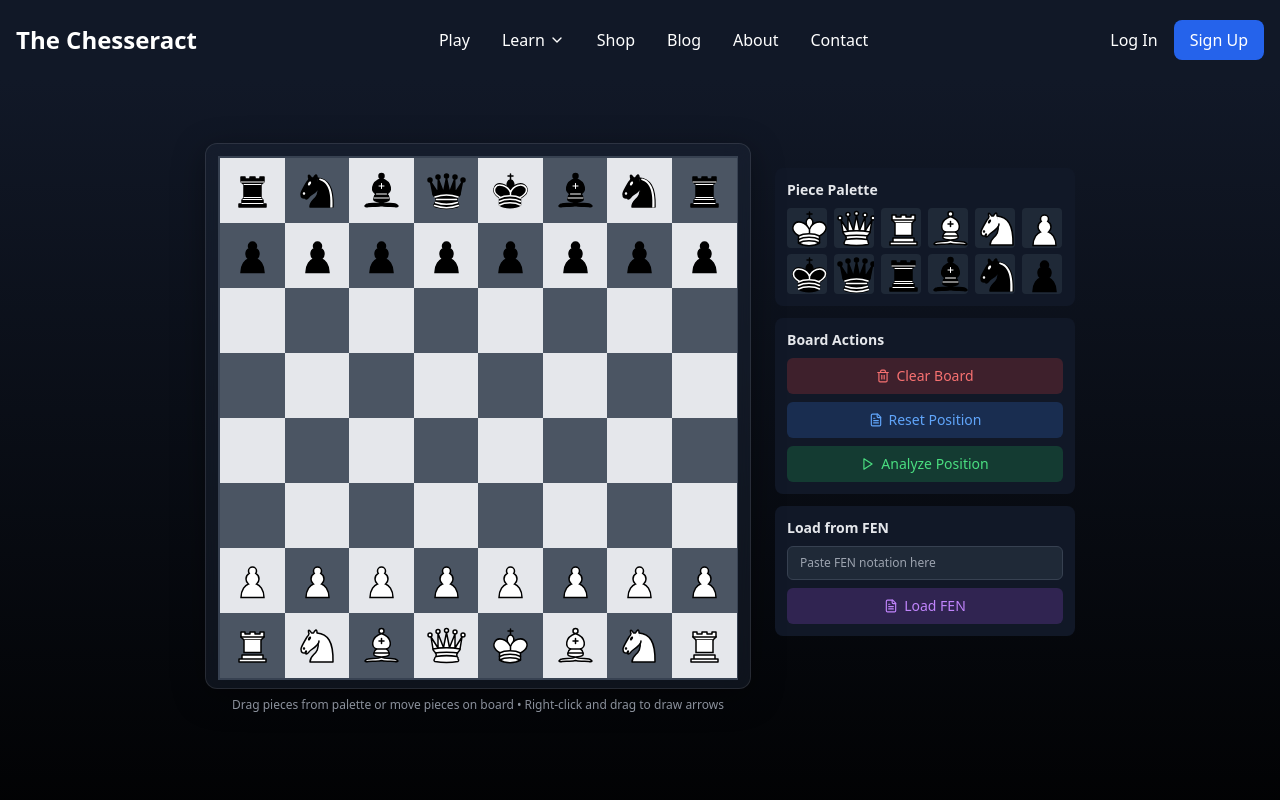
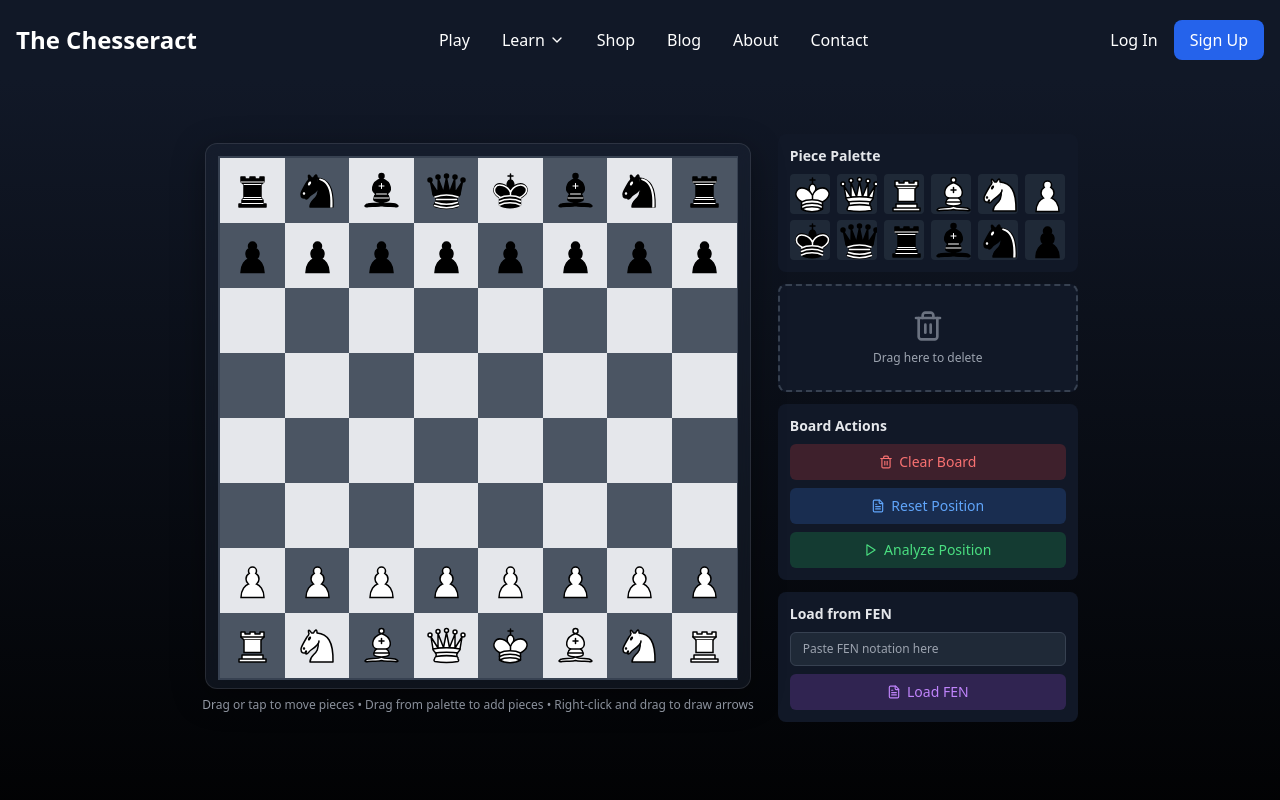
Before and after one commit to avi-watwani/the-chesseract, a Next.js app: page /editor in a window 1280 px wide. Shown: the top 800 px of the page. Built offline with nearby package versions, Linux system fonts and the light colour scheme.

Commit message:
feat: add piece bin functionality for deleting pieces and enhance piece movement logic in editor

```diff
--- a/app/(main)/editor/page.tsx
+++ b/app/(main)/editor/page.tsx
@@ -5,6 +5,7 @@ import { useRouter } from 'next/navigation';
 import PageContainer from '../../components/PageContainer';
 import { ChessBoardCore } from '../../components/chess/ChessBoardCore';
 import { PiecePalette } from '../../components/chess/PiecePalette';
+import { PieceBin } from '../../components/chess/PieceBin';
 import { useBoardState } from '../../hooks/useBoardState';
 import { useArrows } from '../../hooks/useArrows';
 import { Piece } from '../../types/chess';
@@ -14,27 +15,78 @@ export default function EditorPage() {
   const { board, clearBoard, setPieceAt, resetBoard } = useBoardState();
   const { arrows, startDrawing, finishDrawing, clearArrows } = useArrows();
   const [fenInput, setFenInput] = useState('');
+  const [selectedSquare, setSelectedSquare] = useState<string | null>(null);
   const router = useRouter();
 
-  const handlePieceDrop = (piece: Piece, position: string) => {
+  const handlePieceDrop = (piece: Piece, position: string, sourcePosition?: string) => {
+    // Clear selection when dragging
+    setSelectedSquare(null);
+
+    // If piece is being moved from another square on the board, clear the source
+    if (sourcePosition && sourcePosition !== position) {
+      setPieceAt(sourcePosition, null);
+    }
+    // Place the piece at the target position
     setPieceAt(position, piece);
+  };
+
+  const handleBinDrop = (piece: Piece, sourcePosition?: string) => {
+    // Clear selection when deleting
+    setSelectedSquare(null);
+
+    // Only delete if the piece came from the board
+    if (sourcePosition) {
+      setPieceAt(sourcePosition, null);
+    }
+    // If piece came from palette, do nothing (just ignore the drop)
   };
 
   const handleSquareClick = (position: string) => {
     // Clear arrows on left click
     if (arrows.length > 0) {
       clearArrows();
+      return;
+    }
+
+    // Tap-to-move functionality
+    if (selectedSquare === position) {
+      // Clicking the same square deselects it
+      setSelectedSquare(null);
+    } else if (selectedSquare) {
+      // Move piece from selected square to clicked position
+      const [file, rank] = selectedSquare.split('');
+      const col = file.charCodeAt(0) - 97;
+      const row = 8 - parseInt(rank);
+
+      const piece = board[row][col].piece;
+      if (piece) {
+        // Move the piece
+        setPieceAt(selectedSquare, null);
+        setPieceAt(position, piece);
+      }
+      setSelectedSquare(null);
+    } else {
+      // Select a piece
+      const [file, rank] = position.split('');
+      const col = file.charCodeAt(0) - 97;
+      const row = 8 - parseInt(rank);
+
+      if (board[row][col].piece) {
+        setSelectedSquare(position);
+      }
     }
   };
 
   const handleClearBoard = () => {
     clearBoard();
     clearArrows();
+    setSelectedSquare(null);
   };
 
   const handleResetBoard = () => {
     resetBoard();
     clearArrows();
+    setSelectedSquare(null);
   };
 
   const handleLoadFEN = () => {
@@ -61,7 +113,7 @@ export default function EditorPage() {
               <div className="w-[520px] h-[520px]">
                 <ChessBoardCore
                   board={board}
-                  selectedSquare={null}
+                  selectedSquare={selectedSquare}
                   validMoves={[]}
                   onSquareClick={handleSquareClick}
                   orientation="white"
@@ -74,18 +126,21 @@ export default function EditorPage() {
                 />
               </div>
             </div>
-            <p className="text-xs text-gray-400 mt-2">Drag pieces from palette or move pieces on board • Right-click and drag to draw arrows</p>
+            <p className="text-xs text-gray-400 mt-2">Drag or tap to move pieces • Drag from palette to add pieces • Right-click and drag to draw arrows</p>
           </div>
 
           {/* Right sidebar with piece palette and controls */}
-          <div className="flex flex-col h-[520px] w-[300px]">
+          <div className="flex flex-col w-[300px]">
             {/* Piece Palette */}
-            <div className="mb-3">
-              <PiecePalette />
+            <PiecePalette />
+
+            {/* Piece Bin */}
+            <div className="mt-3">
+              <PieceBin onPieceDrop={handleBinDrop} />
             </div>
 
             {/* Board Actions */}
-            <div className="bg-gray-900 rounded-lg p-3 mb-3">
+            <div className="bg-gray-900 rounded-lg p-3 mt-3">
               <h3 className="text-sm font-semibold text-gray-200 mb-2">Board Actions</h3>
               <div className="flex flex-col gap-2">
                 <button
@@ -113,7 +168,7 @@ export default function EditorPage() {
             </div>
 
             {/* FEN Input */}
-            <div className="bg-gray-900 rounded-lg p-3">
+            <div className="bg-gray-900 rounded-lg p-3 mt-3">
               <h3 className="text-sm font-semibold text-gray-200 mb-2">Load from FEN</h3>
               <input
                 type="text"
--- a/app/components/chess/ChessBoardCore.tsx
+++ b/app/components/chess/ChessBoardCore.tsx
@@ -12,7 +12,7 @@ interface ChessBoardCoreProps {
   onSquareClick: (position: string) => void;
   orientation?: 'white' | 'black';
   isInteractive?: boolean;
-  onPieceDrop?: (piece: Piece, position: string) => void;
+  onPieceDrop?: (piece: Piece, position: string, sourcePosition?: string) => void;
   isDraggable?: boolean;
   arrows?: Arrow[];
   onSquareRightClick?: (position: string) => void;
--- a/app/components/chess/Piece.tsx
+++ b/app/components/chess/Piece.tsx
@@ -5,14 +5,19 @@ import { Piece as PieceType } from '../../types/chess';
 interface PieceProps {
   piece: PieceType;
   isDraggable?: boolean;
+  position?: string; // Source position if piece is on the board
 }
 
-export const Piece: React.FC<PieceProps> = ({ piece, isDraggable = false }) => {
+export const Piece: React.FC<PieceProps> = ({ piece, isDraggable = false, position }) => {
   const key = `${piece.color}-${piece.type}` as const;
 
   const handleDragStart = (e: React.DragEvent) => {
     if (isDraggable) {
       e.dataTransfer.setData('piece', JSON.stringify(piece));
+      if (position) {
+        // If piece is from the board, store the source position
+        e.dataTransfer.setData('sourcePosition', position);
+      }
       e.dataTransfer.effectAllowed = 'move';
     }
   };
--- /dev/null
+++ b/app/components/chess/PieceBin.tsx
@@ -0,0 +1,56 @@
+import React, { useState } from 'react';
+import { Trash2 } from 'lucide-react';
+import { Piece } from '../../types/chess';
+
+interface PieceBinProps {
+  onPieceDrop: (piece: Piece, sourcePosition?: string) => void;
+}
+
+export const PieceBin: React.FC<PieceBinProps> = ({ onPieceDrop }) => {
+  const [isDragOver, setIsDragOver] = useState(false);
+
+  const handleDragOver = (e: React.DragEvent) => {
+    e.preventDefault();
+    setIsDragOver(true);
+  };
+
+  const handleDragLeave = (e: React.DragEvent) => {
+    e.preventDefault();
+    setIsDragOver(false);
+  };
+
+  const handleDrop = (e: React.DragEvent) => {
+    e.preventDefault();
+    setIsDragOver(false);
+
+    const pieceData = e.dataTransfer.getData('piece');
+    const sourcePosition = e.dataTransfer.getData('sourcePosition');
+
+    if (pieceData) {
+      const droppedPiece: Piece = JSON.parse(pieceData);
+      onPieceDrop(droppedPiece, sourcePosition || undefined);
+    }
+  };
+
+  return (
+    <div
+      className={`
+        bg-gray-900 rounded-lg p-4
+        border-2 border-dashed transition-all
+        ${isDragOver ? 'border-red-500 bg-red-500/10' : 'border-gray-700'}
+      `}
+      onDragOver={handleDragOver}
+      onDragLeave={handleDragLeave}
+      onDrop={handleDrop}
+    >
+      <div className="flex flex-col items-center justify-center gap-2 py-2">
+        <Trash2
+          className={`w-8 h-8 transition-colors ${isDragOver ? 'text-red-400' : 'text-gray-500'}`}
+        />
+        <p className={`text-xs font-medium transition-colors ${isDragOver ? 'text-red-400' : 'text-gray-400'}`}>
+          {isDragOver ? 'Drop to Delete' : 'Drag here to delete'}
+        </p>
+      </div>
+    </div>
+  );
+};
--- a/app/components/chess/Square.tsx
+++ b/app/components/chess/Square.tsx
@@ -9,7 +9,7 @@ interface SquareProps {
   isSelected: boolean;
   isValidMove: boolean;
   onClick: () => void;
-  onDrop?: (piece: PieceType, position: string) => void;
+  onDrop?: (piece: PieceType, position: string, sourcePosition?: string) => void;
   isDraggable?: boolean;
   onRightMouseDown?: (position: string) => void;
   onRightMouseUp?: (position: string) => void;
@@ -37,9 +37,10 @@ export const Square: React.FC<SquareProps> = ({
     e.preventDefault();
     if (onDrop) {
       const pieceData = e.dataTransfer.getData('piece');
+      const sourcePosition = e.dataTransfer.getData('sourcePosition');
       if (pieceData) {
         const droppedPiece: PieceType = JSON.parse(pieceData);
-        onDrop(droppedPiece, position);
+        onDrop(droppedPiece, position, sourcePosition || undefined);
       }
     }
   };
@@ -83,7 +84,7 @@ export const Square: React.FC<SquareProps> = ({
     >
       {piece && (
         <div className="w-12 h-12">
-          <Piece piece={piece} isDraggable={isDraggable} />
+          <Piece piece={piece} isDraggable={isDraggable} position={position} />
         </div>
       )}
       {isValidMove && !piece && (
```
